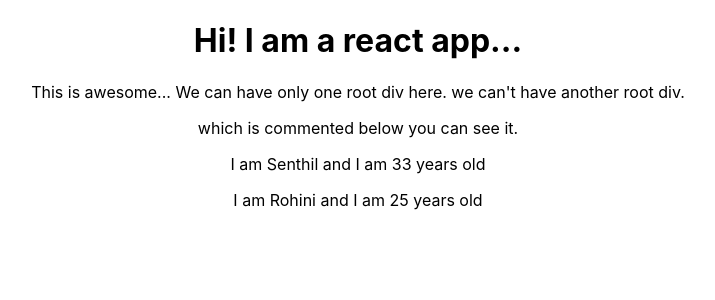
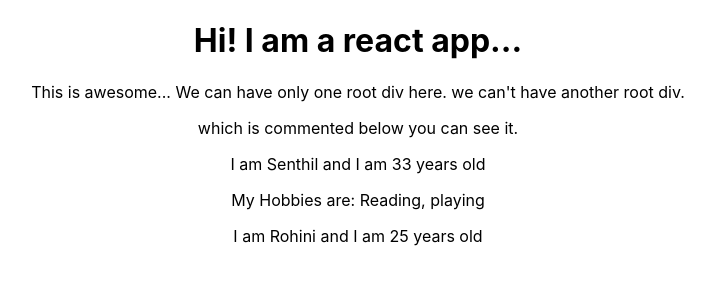
Before and after one commit to sentraja/my-app, a React (Create React App) app: page / in a window 1280 px wide. Shown: the top 300 px of the page, without its empty margins (282-997 px from the left). Built offline with nearby package versions, Linux system fonts and the light colour scheme.

Commit message:
learning with the props, and the props. childeren, also the parent div for grouping more than single tag and so on

```diff
--- a/src/App.js
+++ b/src/App.js
@@ -11,8 +11,8 @@
         <p> which is commented below you can see it.</p>
 
 
-        <Person1 name="Senthil" age="33">My Hobbies are</Person1>
-        <Person1 name="Rohini" age="25">My Hobbies are</Person1>
+        <Person1 name="Senthil" age="33">My Hobbies are: Reading, playing</Person1>
+        <Person1 name="Rohini" age="25" />
 
         {/* The first character should be in capital to make difference from the reserved HTML keyword like div - Div and so on. */}
 
--- a/src/Person/Person.js
+++ b/src/Person/Person.js
@@ -5,7 +5,12 @@
 const persons = (props) => {
     // return  <p> I am a person and I am {Math.floor(Math.random()* 30)} years old</p>
 
-    return <p> I am {props.name} and I am {props.age} years old</p>
+    return (
+        <div>
+            <p> I am {props.name} and I am {props.age} years old</p>
+            <p>{props.children}</p>
+        </div>
+    )
 
 };
 
```
